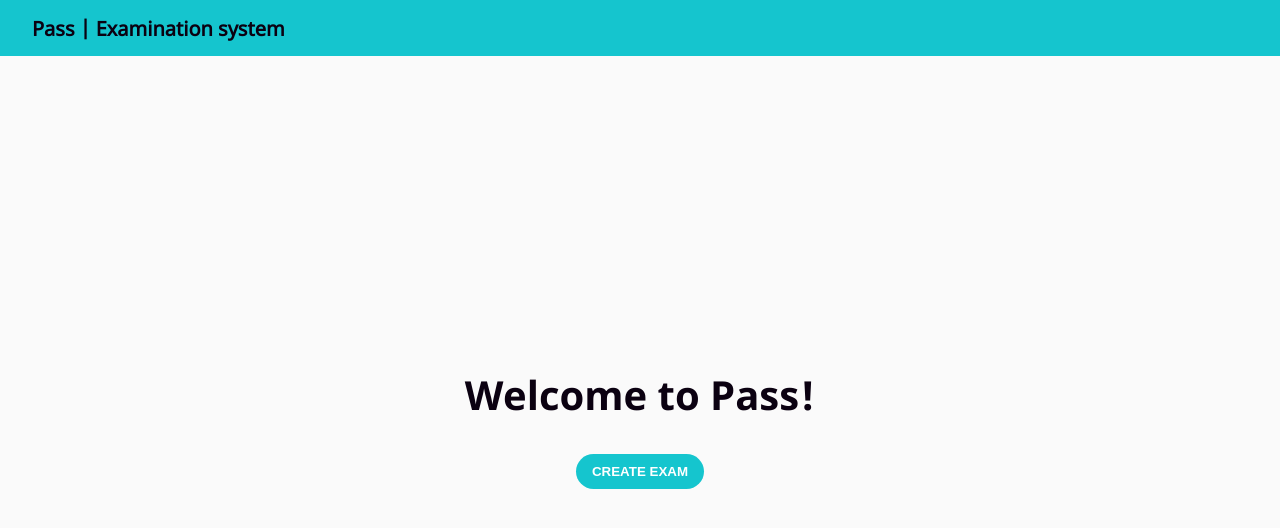
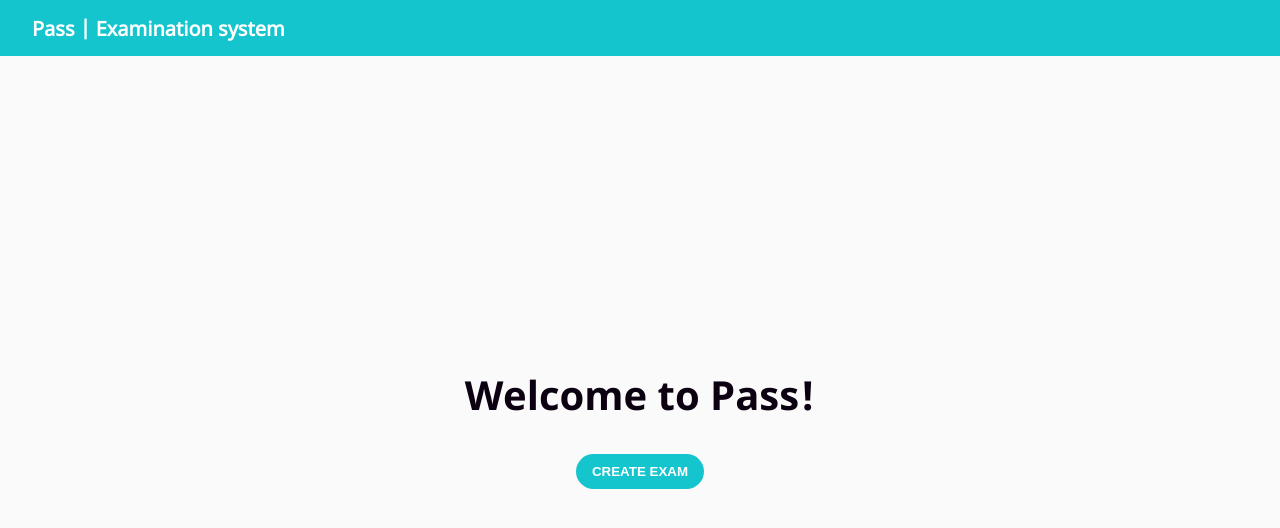
Before and after one commit to Kartm/university-examination-project, a React (Create React App) app in the folder frontend/: page / in a window 1280 px wide. Shown: the top 528 px of the page. Built offline with nearby package versions, Linux system fonts and the light colour scheme.

Commit message:
Set header color

```diff
--- a/frontend/src/components/style/header.component.tsx
+++ b/frontend/src/components/style/header.component.tsx
@@ -17,5 +17,5 @@ interface HeaderProps {
 }
 
 export const Header = (props: HeaderProps) => {
-  return <Wrapper><Text>{props.title}</Text></Wrapper>;
+  return <Wrapper><Text color={'#FFFFFF'}>{props.title}</Text></Wrapper>;
 };
--- a/frontend/src/components/style/text.component.ts
+++ b/frontend/src/components/style/text.component.ts
@@ -6,10 +6,11 @@ type TextProps = {
     h1?: boolean;
     h2?: boolean;
     h3?: boolean;
+    color?: string;
 }
 
 const Text = styled.p <TextProps>`
-    color: ${colors.dark};
+    color: ${props => props.color || colors.dark};
     font-size: 20px;
     font-family: ${fonts.regular};
     margin: 0px;
```
